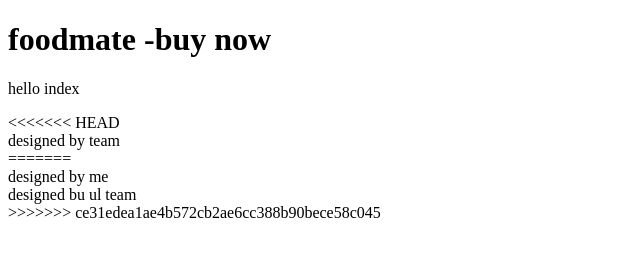
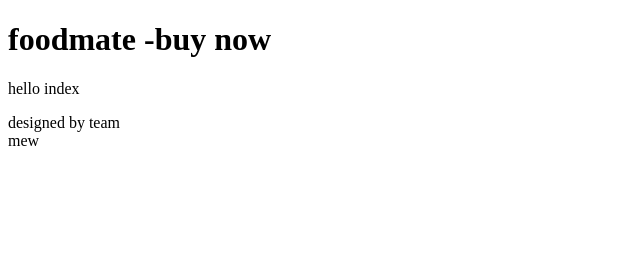
Before and after one commit to Marri-Sneha-23/foodmate, a plain HTML site: page index.html in a window 1280 px wide. Shown: the whole page, without its empty margins (0-640 px from the left). Drawn offline with Linux system fonts and the light colour scheme.

Commit message:
+p origin

```diff
--- a/index.html
+++ b/index.html
@@ -8,12 +8,8 @@
 <body>
     <h1>foodmate -buy now</h1>
     <p>hello index</p>
-<<<<<<< HEAD
     <footer>designed by team</footer>
-=======
-    <header>designed by me</header>
-    <footer>designed bu ul team</footer>
->>>>>>> ce31edea1ae4b572cb2ae6cc388b90bece58c045
+    <p1>mew</p1>
 
 </body>
 </html>
```
